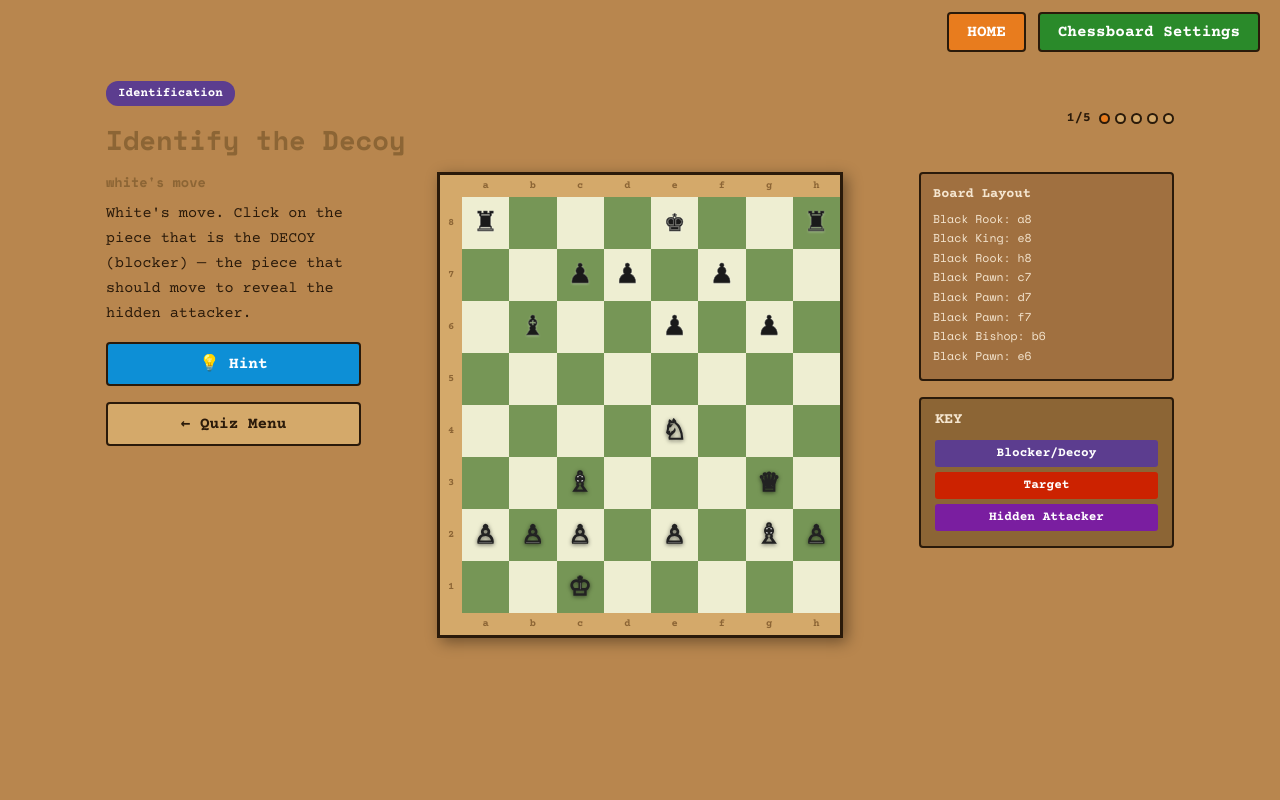
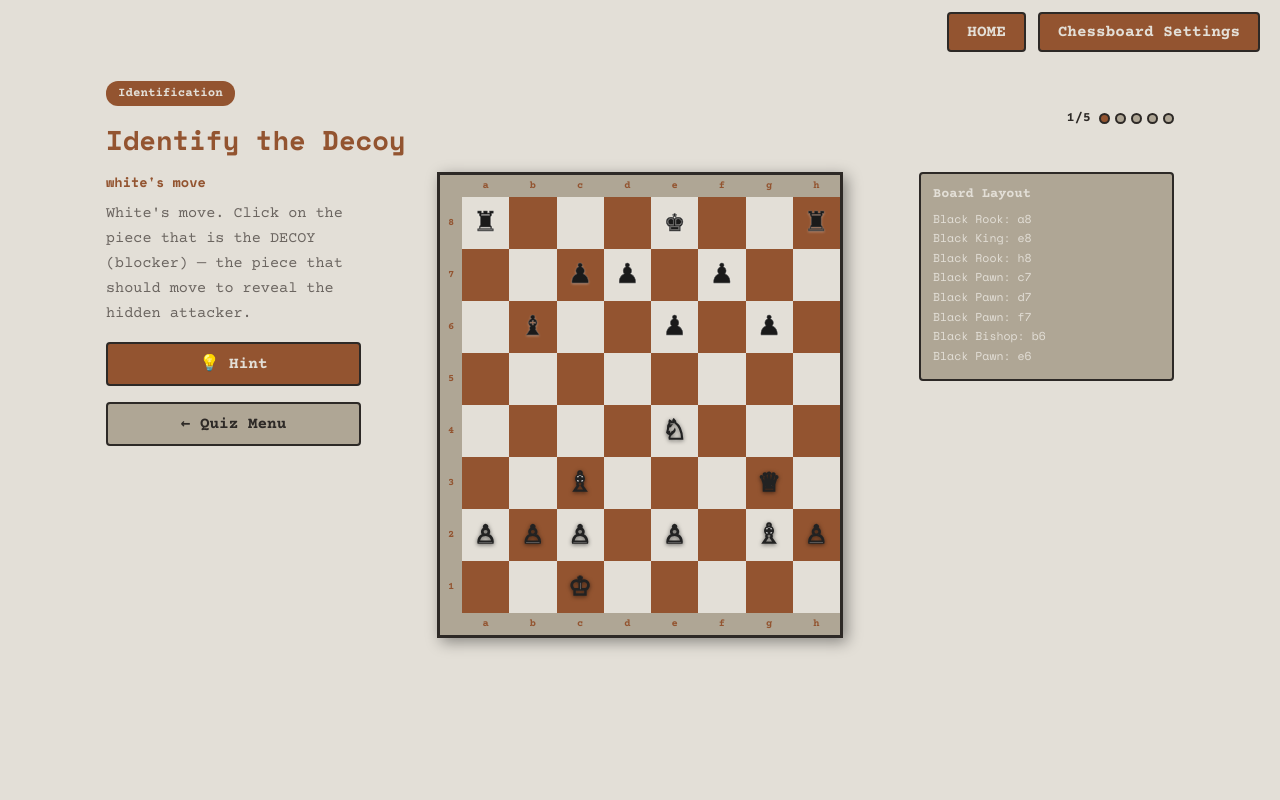
Before and after one commit to sihnat24/chess-discovered-attacks, a Flask app: page /quiz/1 in a window 1280 px wide. Run offline with Flask 3, Linux system fonts and the light colour scheme.

Commit message:
redesigned to a 4 color scheme

```diff
--- a/templates/base.html
+++ b/templates/base.html
@@ -8,15 +8,15 @@
   <link href="https://fonts.googleapis.com/css2?family=Courier+Prime:wght@400;700&family=Space+Mono:wght@400;700&display=swap" rel="stylesheet">
   <style>
     :root {
-      --tan: #b8864e; --tan-dark: #8c6535; --tan-light: #d4a96a;
-      --panel: #a07040; --text: #2a1a0a; --text-light: #f5e6d0;
-      --green-btn: #2a8a2a; --orange-btn: #e87c1e; --blue-btn: #0d8fd6;
-      --red-label: #cc2200; --purple-label: #5c3d8f;
-      --board-light-brown: #f0d9b5; --board-dark-brown: #b58863;
-      --board-light-green: #eeeed2; --board-dark-green: #769656;
-      --hl-blocker: rgba(92,61,143,0.7); --hl-target: rgba(204,34,0,0.7);
-      --hl-attacker: rgba(232,124,30,0.7); --hl-correct: rgba(0,180,80,0.6);
-      --hl-wrong: rgba(204,34,0,0.6); --hl-selected: rgba(13,143,214,0.55);
+      --tan: #e3dfd7; --tan-dark: #935430; --tan-light: #afa695;
+      --panel: #afa695; --text: #2d2926; --text-light: #e3dfd7;
+      --green-btn: #935430; --orange-btn: #935430; --blue-btn: #935430;
+      --red-label: #dc2626; --purple-label: #935430;
+      --board-light-brown: #e3dfd7; --board-dark-brown: #935430;
+      --board-light-green: #e3dfd7; --board-dark-green: #935430;
+      --hl-blocker: rgba(147,84,48,0.65); --hl-target: rgba(220,38,38,0.7);
+      --hl-attacker: rgba(175,166,149,0.75); --hl-correct: rgba(22,163,74,0.6);
+      --hl-wrong: rgba(220,38,38,0.6); --hl-selected: rgba(147,84,48,0.5);
     }
     * { box-sizing: border-box; }
     body { background: var(--tan); color: var(--text); font-family: 'Courier Prime','Courier New',monospace; min-height: 100vh; }
@@ -24,8 +24,8 @@
     .chess-nav { display:flex; gap:12px; padding:12px 20px; background:var(--tan); align-items:center; justify-content:flex-end; }
     .btn-nav { font-family:inherit; font-weight:700; font-size:1rem; border:2.5px solid var(--text); border-radius:4px; padding:6px 18px; text-decoration:none; cursor:pointer; transition:filter 0.15s; }
     .btn-nav:hover { filter:brightness(1.12); }
-    .btn-home-nav { background:var(--orange-btn); color:#fff; }
-    .btn-settings-nav { background:var(--green-btn); color:#fff; }
+    .btn-home-nav { background:var(--orange-btn); color:var(--text-light); }
+    .btn-settings-nav { background:var(--green-btn); color:var(--text-light); }
 
     .page-title { text-align:center; font-family:'Space Mono',monospace; font-weight:700; font-size:clamp(1.3rem,3vw,2rem); color:var(--tan-dark); margin:10px 0 4px; }
 
@@ -52,30 +52,30 @@
     /* buttons: shared styles for all chess-styled interactive button elements */
     .btn-chess { font-family:'Courier Prime',monospace; font-weight:700; font-size:1rem; border:2px solid var(--text); border-radius:4px; padding:8px 20px; cursor:pointer; transition:filter 0.15s,transform 0.1s; text-decoration:none; display:inline-block; }
     .btn-chess:hover { filter:brightness(1.1); transform:translateY(-1px); color:inherit; }
-    .btn-green  { background:var(--green-btn);  color:#fff; }
-    .btn-orange { background:var(--orange-btn); color:#fff; }
-    .btn-blue   { background:var(--blue-btn);   color:#fff; }
+    .btn-green  { background:var(--green-btn);  color:var(--text-light); }
+    .btn-orange { background:var(--orange-btn); color:var(--text-light); }
+    .btn-blue   { background:var(--blue-btn);   color:var(--text-light); }
     .btn-tan    { background:var(--tan-light);  color:var(--text); }
     .btn-chess:active { transform:translateY(0); }
 
     /* feedback popup: fixed centered overlay that shows correct/wrong feedback after a quiz answer */
-    #feedback-popup { display:none; position:fixed; top:50%; left:50%; transform:translate(-50%,-50%); background:#dce8f5; border:2.5px solid #3a8abf; border-radius:8px; padding:20px 26px; max-width:360px; width:92%; z-index:1000; box-shadow:0 8px 28px rgba(0,0,0,0.4); font-family:'Courier Prime',monospace; font-size:0.95rem; text-align:center; }
-    #feedback-popup.correct-pop { background:#d4f0da; border-color:#2a8a2a; }
+    #feedback-popup { display:none; position:fixed; top:50%; left:50%; transform:translate(-50%,-50%); background:#fef2f2; border:2.5px solid #dc2626; border-radius:8px; padding:20px 26px; max-width:360px; width:92%; z-index:1000; box-shadow:0 8px 28px rgba(0,0,0,0.4); font-family:'Courier Prime',monospace; font-size:0.95rem; text-align:center; }
+    #feedback-popup.correct-pop { background:#f0fdf4; border-color:#16a34a; }
     #overlay-bg { display:none; position:fixed; inset:0; background:rgba(0,0,0,0.3); z-index:999; }
 
     /* key: sidebar legend box showing color meanings for blocker, attacker, and target */
-    .key-box { background:var(--tan-dark); border:2px solid var(--text); border-radius:4px; padding:10px 14px; }
-    .key-title { font-weight:700; font-size:0.95rem; color:var(--text-light); margin-bottom:8px; }
-    .key-item { padding:4px 10px; border-radius:3px; color:#fff; font-size:0.8rem; font-weight:700; margin-bottom:5px; text-align:center; }
-    .ki-blocker { background:var(--purple-label); } .ki-target { background:var(--red-label); } .ki-attacker { background:#7a1ea0; }
+    .key-box { background:var(--tan-light); border:2px solid var(--tan-dark); border-radius:4px; padding:10px 14px; }
+    .key-title { font-weight:700; font-size:0.95rem; color:var(--text); margin-bottom:8px; }
+    .key-item { padding:4px 10px; border-radius:3px; color:var(--text-light); font-size:0.8rem; font-weight:700; margin-bottom:5px; text-align:center; }
+    .ki-blocker { background:var(--purple-label); } .ki-target { background:var(--red-label); } .ki-attacker { background:#000000; color:var(--text-light); }
 
     /* labels: colored inline tags used to identify piece roles like blocker, attacker, and target */
     .comp-label { display:inline-block; padding:3px 10px; border-radius:3px; color:#fff; font-weight:700; font-size:0.95rem; margin-right:4px; }
-    .cl-blocker { background:var(--purple-label); } .cl-attacker { background:var(--orange-btn); } .cl-target { background:var(--red-label); }
+    .cl-blocker { background:var(--purple-label); } .cl-attacker { background:#000000; color:var(--text-light); } .cl-target { background:var(--red-label); }
 
     /* quiz home cards: clickable category cards shown on the quiz selection screen */
-    .quiz-card { background:var(--panel); border:2.5px solid var(--text); border-radius:8px; padding:22px 16px; text-align:center; cursor:pointer; transition:transform 0.15s,filter 0.15s; color:var(--text-light); text-decoration:none; display:block; }
-    .quiz-card:hover { transform:translateY(-4px); filter:brightness(1.1); color:#fff; }
+    .quiz-card { background:var(--panel); border:2.5px solid var(--tan-dark); border-radius:8px; padding:22px 16px; text-align:center; cursor:pointer; transition:transform 0.15s,filter 0.15s; color:var(--text); text-decoration:none; display:block; }
+    .quiz-card:hover { transform:translateY(-4px); filter:brightness(1.1); color:var(--text); }
     .quiz-card .ci { font-size:2.4rem; margin-bottom:10px; }
     .quiz-card .ct { font-weight:700; font-size:1rem; }
     .quiz-card .cd { font-size:0.82rem; margin-top:6px; opacity:0.85; }
@@ -91,8 +91,8 @@
 
     /* results: score rows, total score display, and pill badges on the results page */
     .result-row { display:flex; justify-content:space-between; padding:8px 0; border-bottom:1px solid var(--tan-dark); font-size:1rem; }
-    .score-pill { padding:3px 14px; border-radius:12px; font-weight:700; color:#fff; }
-    .sp-green { background:var(--green-btn); } .sp-orange { background:var(--orange-btn); } .sp-red { background:var(--red-label); }
+    .score-pill { padding:3px 14px; border-radius:12px; font-weight:700; color:#e3dfd7; }
+    .sp-green { background:#16a34a; } .sp-orange { background:#f97316; } .sp-red { background:#dc2626; }
     .total-score { font-size:2.4rem; font-weight:700; color:var(--tan-dark); text-align:center; }
 
     @media (max-width:600px) {
--- a/templates/quiz.html
+++ b/templates/quiz.html
@@ -12,13 +12,13 @@
     border-radius: 4px;
     border: 2px solid var(--text);
   }
-  .status-identification { background: #4a2080; color: #fff; }
-  .status-spot           { background: #8a1a00; color: #fff; }
-  .status-putting        { background: #1a5a00; color: #fff; }
+  .status-identification { background: var(--purple-label); color: #e3dfd7; }
+  .status-spot           { background: var(--red-label); color: #e3dfd7; }
+  .status-putting        { background: var(--panel); color: #e3dfd7; }
 
   .selected-indicator {
     display: none;
-    background: rgba(13,143,214,0.15);
+    background: rgba(147,84,48,0.12);
     border: 2px solid var(--blue-btn);
     border-radius: 6px;
     padding: 8px 14px;
@@ -42,7 +42,7 @@
 
   /* feedback popup correct/wrong styling: adds a checkmark prefix for correct answers and an x for wrong ones */
   #feedback-popup { font-family: 'Courier Prime', monospace; }
-  #feedback-popup.correct-pop #feedback-icon::before { content: '✓ '; color: #2a8a2a; }
+  #feedback-popup.correct-pop #feedback-icon::before { content: '✓ '; color: #16a34a; }
   #feedback-popup:not(.correct-pop) #feedback-icon::before { content: '✗ '; color: var(--red-label); }
 
   .q-category-badge {
@@ -51,7 +51,7 @@
     border-radius: 12px;
     font-size: 0.78rem;
     font-weight: 700;
-    color: #fff;
+    color: #e3dfd7;
     margin-bottom: 8px;
   }
   .cat-identification { background: var(--purple-label); }
@@ -86,7 +86,7 @@
     <!-- left panel: question instructions, selected piece info, submit button, hint toggle, and quiz menu link -->
     <div class="col-12 col-md-3 order-2 order-md-1">
       <div class="move-tag mb-2">white's move</div>
-      <p style="font-size:0.95rem;line-height:1.65;">{{ question.instructions }}</p>
+      <p style="font-size:0.95rem;line-height:1.65;color:#6b6560;">{{ question.instructions }}</p>
 
       <div id="selected-info" class="selected-indicator">
         Selected: <span id="selected-label">—</span>
@@ -119,12 +119,6 @@
         <div id="move-list" style="font-family:'Space Mono',monospace;font-size:0.72rem;color:var(--text-light);max-height:160px;overflow-y:auto;line-height:1.7;"></div>
       </div>
 
-      <div class="key-box mt-3">
-        <div class="key-title">KEY</div>
-        <div class="key-item ki-blocker">Blocker/Decoy</div>
-        <div class="key-item ki-target">Target</div>
-        <div class="key-item ki-attacker">Hidden Attacker</div>
-      </div>
     </div>
   </div>
 </div>
```
